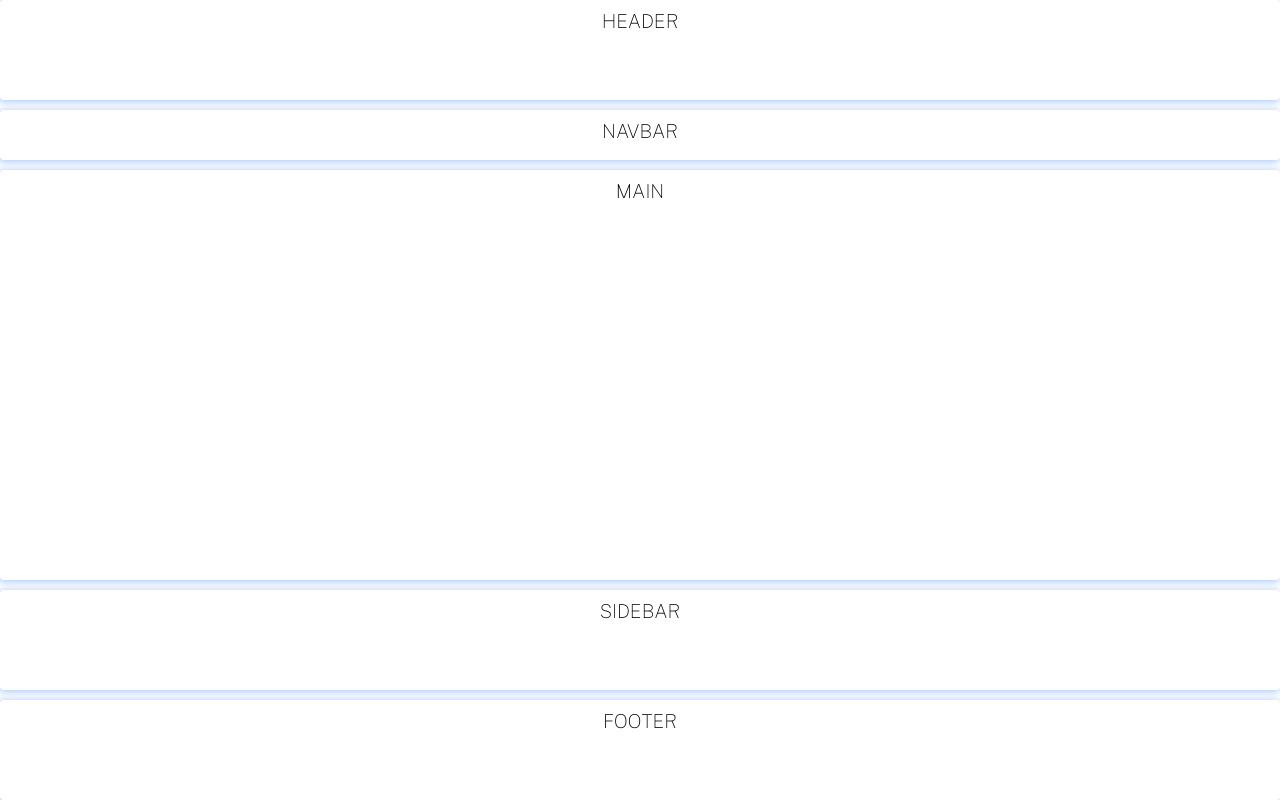
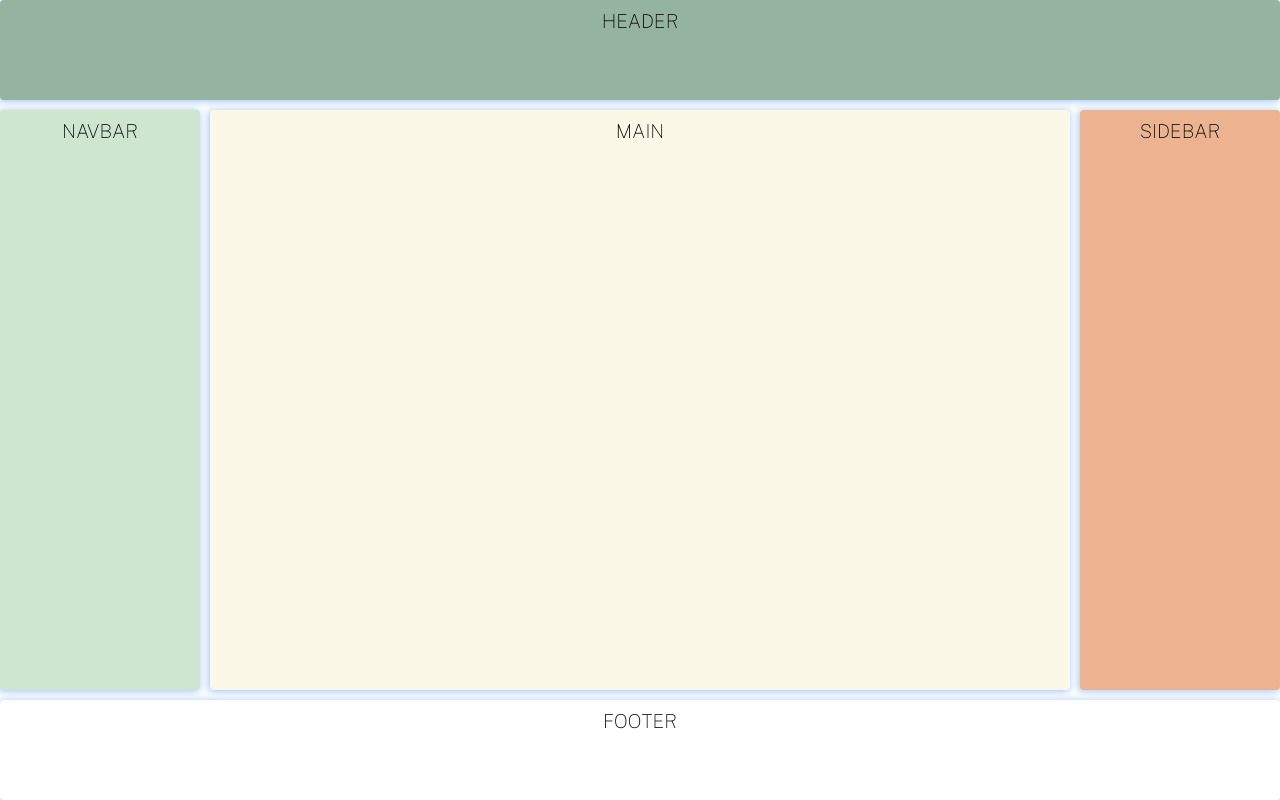
Before and after one commit to ronytacodev/javascript-intermedio, a plain HTML site: page 11_pruebas/10_grid2/grid2.html in a window 1280 px wide. Drawn offline with nearby package versions, Linux system fonts and the light colour scheme.

Commit message:
1 css grid

```diff
--- a/11_pruebas/10_grid2/grid2.css
+++ b/11_pruebas/10_grid2/grid2.css
@@ -35,3 +35,51 @@ body{
     "sidebar" 100px
     "footer" 100px;
 }
+
+/*Asignando áreas de grid */
+.header{
+    grid-area: header;
+    background-color: #94B49F;
+}
+
+.navbar{
+    grid-area: navbar;
+    background-color: #CEE5D0;
+}
+
+.main{
+    grid-area: main;
+    background-color: #FCF8E8;
+}
+
+.sidebar{
+    grid-area: sidebar;
+    background-color: #ECB390;
+}
+
+.footer{
+    grid-area: footer;
+}
+
+/*tablet responsive*/
+@media (min-width:600px){
+    .grid-container{
+        grid-template:
+        "header header" 100px
+        "navbar navbar" 50px
+        "sidebar main"  auto
+        "footer footer" 100px  /
+        200px   auto;
+    }
+}
+
+/*desktop responsive*/
+@media (min-width:900px) {
+    .grid-container{
+        grid-template:
+         "header  header header" 100px
+         "navbar  main   sidebar" auto
+         "footer footer  footer" 100px /
+          200px   auto   200px ;
+    }
+}
```
